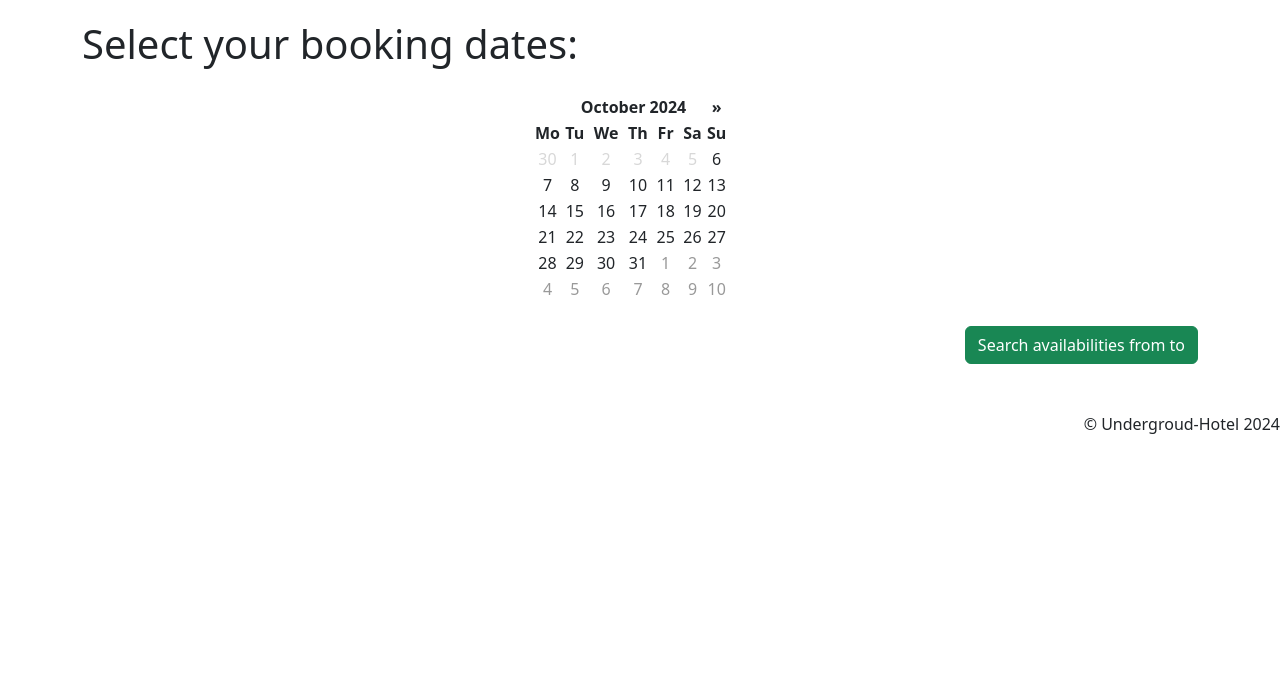
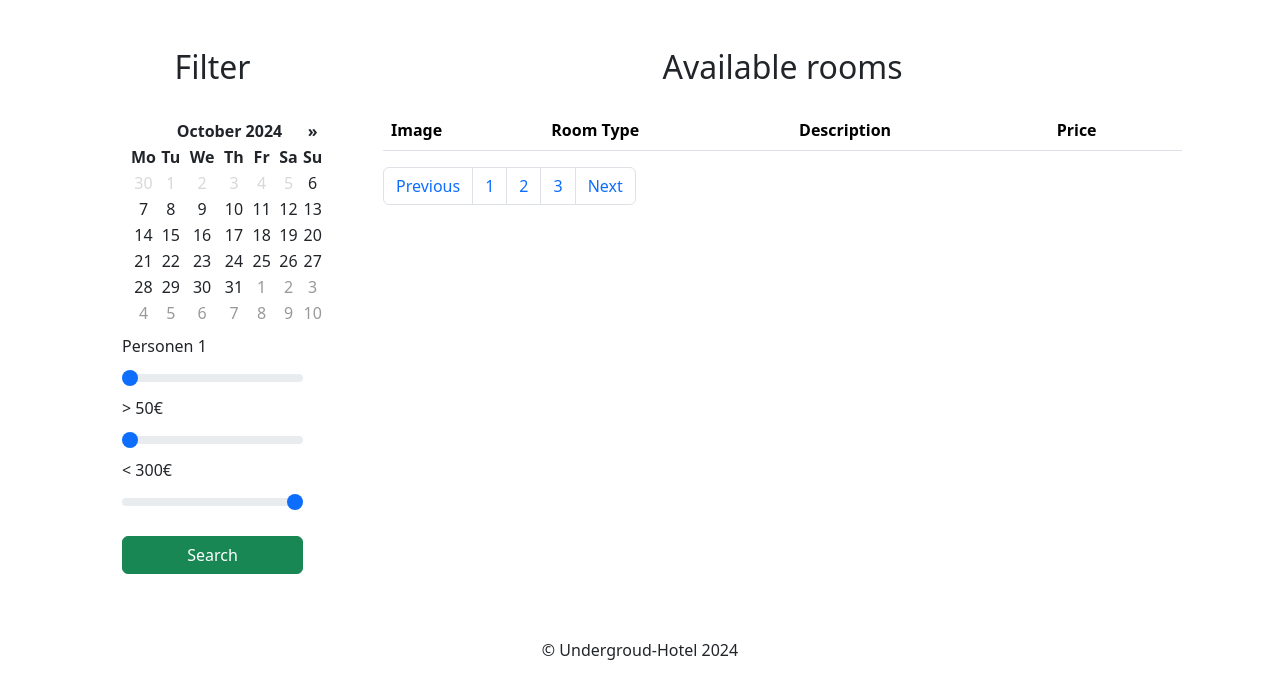
Before and after one commit to viktormandlbauer/underground-hotel, a PHP site: the page made by app/src/views/rooms.php in a window 1280 px wide. Shown: the part 56-755 px from the top of the page. Run offline with PHP 8.4, Linux system fonts and the light colour scheme; the template is opened without the code that fills it, so the values that code supplies are empty.

Commit message:
Rooms view

```diff
--- a/app/public/css/datepicker.css
+++ b/app/public/css/datepicker.css
@@ -1,22 +1,7 @@
-.well {
-    margin-top: 20px;
-}
-
-.date-range {
-    margin: auto;
-    text-align: center;
-}
-
 .date-range>div {
     display: inline-block;
     margin: 10px;
 }
-
-p {
-    text-align: right;
-    margin-bottom: 0;
-}
-
 
 .is-selected:hover {
     background-color: #204d74 !important;
--- a/app/public/js/rooms.js
+++ b/app/public/js/rooms.js
@@ -1,17 +1,5 @@
-let checkin_date, datepicker_div, datepicker,
-    checkout_date;
-
-
-// function for udpating displayed date in button
-function update() {
-    if (checkin_date !== undefined) {
-        $('#display-checkin').html(checkin_date.toLocaleDateString());
-    }
-    if (checkout_date !== undefined) {
-        $('#display-checkout').html(checkout_date.toLocaleDateString());
-    }
-}
-
+// selected dates from datepicker
+let checkin_date, checkout_date;
 
 // create checkin datepicker
 datepicker_div = $('.datepicker').datepicker({
@@ -60,42 +48,6 @@
 datepicker = datepicker_div.data('datepicker');
 
 
-// Handle search button click
-function search_free_rooms() {
-
-    if (checkin_date === undefined || checkout_date === undefined) {
-        return;
-    }
-
-    fetch('/search/rooms', {
-        method: 'POST',
-        headers: {
-            'Content-Type': 'application/json'
-        },
-        body: JSON.stringify({ checkin_date, checkout_date })
-    })
-        .then(response => response.json())
-        .then(data => {
-            // Handle the response data
-            console.log(data);
-
-            // Clear the rooms list
-            $('#rooms-list').empty();
-
-            // Append the rooms to the list
-            data.forEach(room => {
-                $('#rooms-list').append(`
-                    <p>${room.room_number}</p>
-                `)
-            });
-
-
-        })
-        .catch(error => {
-            console.error('Error:', error);
-        });
-}
-
 // Handle change event on datepicker
 datepicker_div.on('changeDate', (event) => {
 
@@ -112,6 +64,38 @@
     }
 
     datepicker.update();
-    update();
-    search_free_rooms();
 });
+
+function load_rooms() {
+
+    // let checkin_date, checkout_date = getDatepickerDates();
+    let person_count = document.getElementById('person_count').innerText
+    let price_min = document.getElementById('price_min').value;
+    let price_max = document.getElementById('price_max').value;
+
+    fetch('/search/rooms', {
+        method: 'POST',
+        headers: {
+            'Content-Type': 'application/json'
+        },
+        body: JSON.stringify({ checkin_date, checkout_date, person_count, price_min, price_max })
+    })
+        .then(response => response.json())
+        .then(data => {
+            let tableBody = $('#rooms_table tbody');
+            tableBody.empty();
+
+            data.forEach(room => {
+                console.log(room);
+                let row = $('<tr></tr>');
+                row.append(`<td><img src="" alt="temp" class="img-fluid"></td>`);
+                row.append(`<td>${room.room_number}</td>`);
+                row.append(`<td></td>`);
+                row.append(`<td>/night</td>`);
+                tableBody.append(row);
+            });
+        })
+        .catch(error => {
+            console.error('Error:', error);
+        });
+}
--- a/app/src/controllers/admin.php
+++ b/app/src/controllers/admin.php
@@ -15,7 +15,6 @@
         $email = $_POST['email'];
         $pronouns = $_POST['pronouns'];
         $role = $_POST['role'] ?? null;
-
 
         $user = new \App\Models\User($username);
         $user->load();
--- a/app/src/models/room.php
+++ b/app/src/models/room.php
@@ -10,7 +10,7 @@
     {
         global $conn;
         $stmt = $conn->prepare("SELECT room_number FROM rooms r WHERE r.room_number NOT IN (
-        SELECT room_number FROM rooms r INNER JOIN bookings b ON r.room_id = b.room_id
+        SELECT room_id FROM rooms r INNER JOIN bookings b ON r.room_id = b.room_id
         WHERE (b.check_in_date BETWEEN ? AND ?) OR
         (b.check_out_date  BETWEEN ? AND ?) OR
         (b.check_in_date > ? AND b.check_out_date < ?));");
@@ -24,4 +24,6 @@
         }
         return $rooms;
     }
+
+
 }
--- a/app/src/views/rooms.php
+++ b/app/src/views/rooms.php
@@ -1,18 +1,58 @@
 <?php include 'src/views/includes/header.php'; ?>
 <?php include 'src/views/includes/navbar.php'; ?>
 
-<div class="container">
-    <div class="well">
-        <h1>Select your booking dates:</h1>
-        <div class="date-range">
-            <div class="datepicker"></div>
+<div class="container mt-5">
+    <div class="row">
+        <div class="col-3">
+            <h2 class="text-center">Filter</h2>
+            <div class="p-3">
+                <div class="mx-4">
+                    <div class="datepicker"></div>
+
+                    <label for="person_count" class="form-label">Personen</label>
+                    <output id="personCountValue" class="form-label">1</output>
+                    <input type="range" class="form-range" min="1" max="5" value="1" id="person_count" oninput="document.getElementById('rangeValue').innerText = this.value">
+
+                    <label for="price_min" class="form-label">></label>
+                    <output id="minPriceValue" class="form-label">50€</output>
+                    <input type="range" class="form-range" min="50" max="300" value="50" id="price_min" oninput="document.getElementById('minPriceValue').innerText = this.value + '€'">
+
+                    <label for="price_max" class="form-label"><</label>
+                    <output id="maxPriceValue" class="form-label">300€</output>
+                    <input type="range" class="form-range" min="50" max="300" value="300" id="price_max" oninput="document.getElementById('maxPriceValue').innerText = this.value + '€'">
+
+                    <a class="btn btn-success d-flex justify-content-center mt-3" role="button" onClick="load_rooms()">Search</a>
+
+                </div>
+            </div>
         </div>
-        <p>
-            <a class="btn btn-success" href="#" role="button">
-                Search availabilities from <span id="display-checkin"></span>
-                to <span id="display-checkout"></span>
-            </a>
-        </p>
+        <div class="col-9">
+            <h2 class="text-center">Available rooms</h2>
+            <div class="p-3">
+                <table id="rooms_table" class="table table-striped">
+                    <thead>
+                        <tr>
+                            <th scope="col">Image</th>
+                            <th scope="col">Room Type</th>
+                            <th scope="col">Description</th>
+                            <th scope="col">Price</th>
+                        </tr>
+                    </thead>
+                    <tbody>
+                        <!-- Rooms will be loaded here -->
+                    </tbody>
+                </table>
+                <nav aria-label="Page navigation example">
+                    <ul class="pagination">
+                        <li class="page-item"><a class="page-link" href="#">Previous</a></li>
+                        <li class="page-item"><a class="page-link" href="#">1</a></li>
+                        <li class="page-item"><a class="page-link" href="#">2</a></li>
+                        <li class="page-item"><a class="page-link" href="#">3</a></li>
+                        <li class="page-item"><a class="page-link" href="#">Next</a></li>
+                    </ul>
+                </nav>
+            </div>
+        </div>
     </div>
 </div>
 
--- a/db/init.sql
+++ b/db/init.sql
@@ -4,7 +4,6 @@
 -- Create users table
 CREATE TABLE users (
     user_id INT PRIMARY KEY AUTO_INCREMENT,
-    role VARCHAR(10) NOT NULL DEFAULT 'User',
     pronouns VARCHAR(10) NOT NULL,
     givenname VARCHAR(100) NOT NULL,
     surname VARCHAR(100) NOT NULL,
@@ -17,9 +16,9 @@
 
 -- Create rooms table
 CREATE TABLE rooms (
-    room_id INT PRIMARY KEY AUTO_INCREMENT,
-    room_number VARCHAR(10) NOT NULL UNIQUE,
+    room_id INT PRIMARY KEY,
     type VARCHAR(50) NOT NULL,
+    description VARCHAR(500),
     status ENUM('booked', 'free', 'reserved') NOT NULL
 );
 
```
Also changed, not shown: app/public/images/room1.jpg (added).
